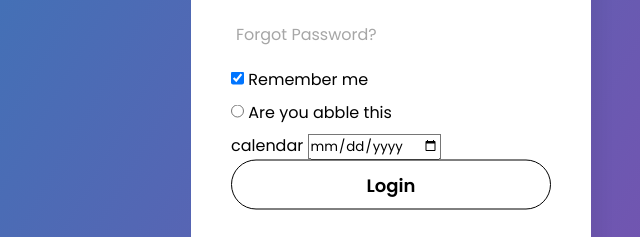
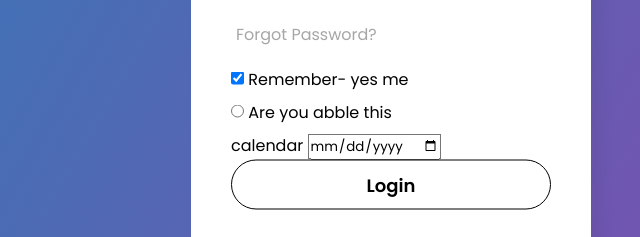
Before and after one commit to raju-pandit/Login_form, a plain HTML site: page index.html in a window 1280 px wide. Shown: the part 371-608 px from the top of the page, 249-889 px from the left. Drawn offline with Linux system fonts and the light colour scheme.

Commit message:
emeber me fix it for

```diff
--- a/index.html
+++ b/index.html
@@ -25,7 +25,7 @@
       <div class="pass">Forgot Password?</div>
 
       <label>
-        <input type="checkbox" checked="checked" name="remember" style="margin-bottom:15px"> Remember me
+        <input type="checkbox" checked="checked" name="remember" style="margin-bottom:15px"> Remember- yes me
       </label>
       <div>
         <label>
```
